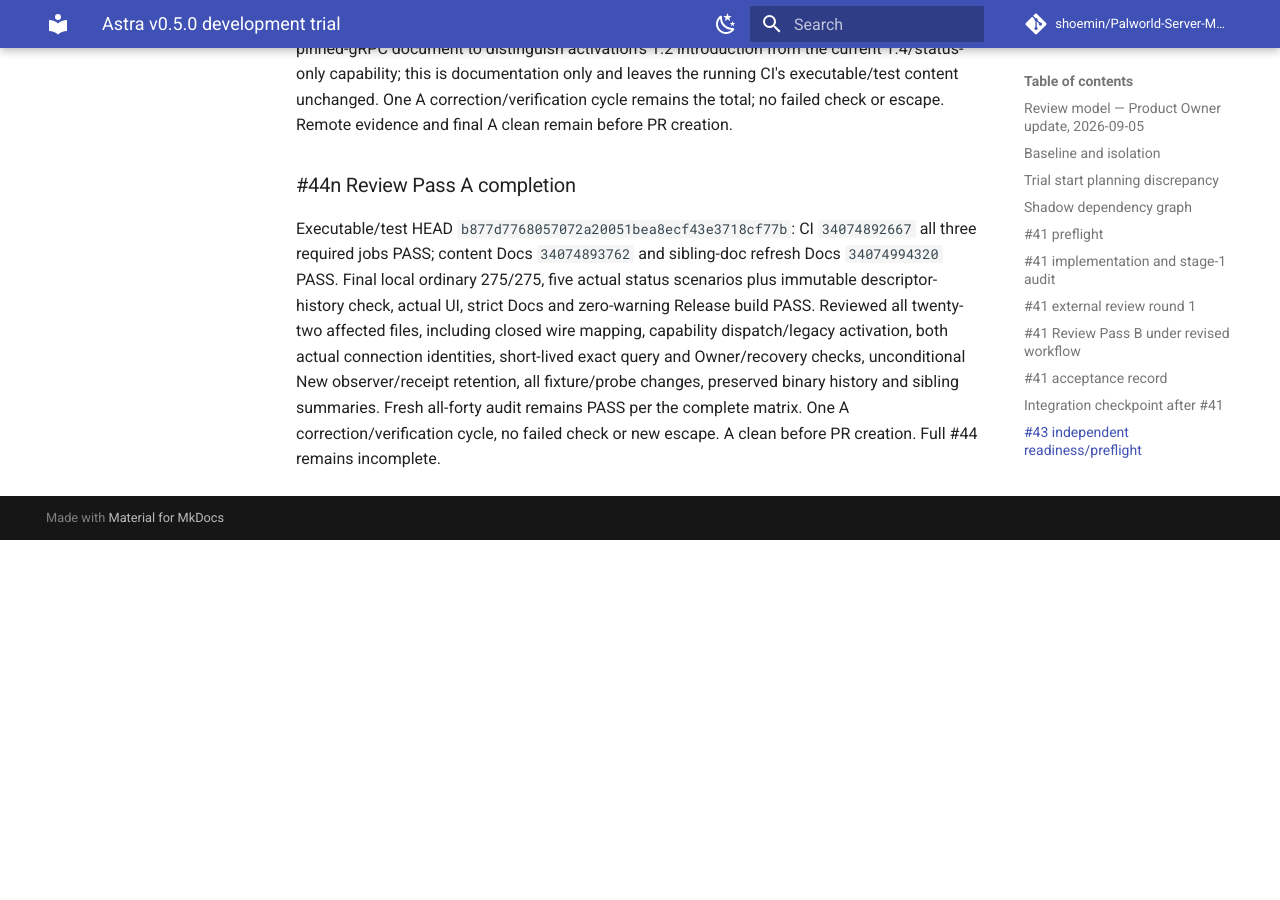
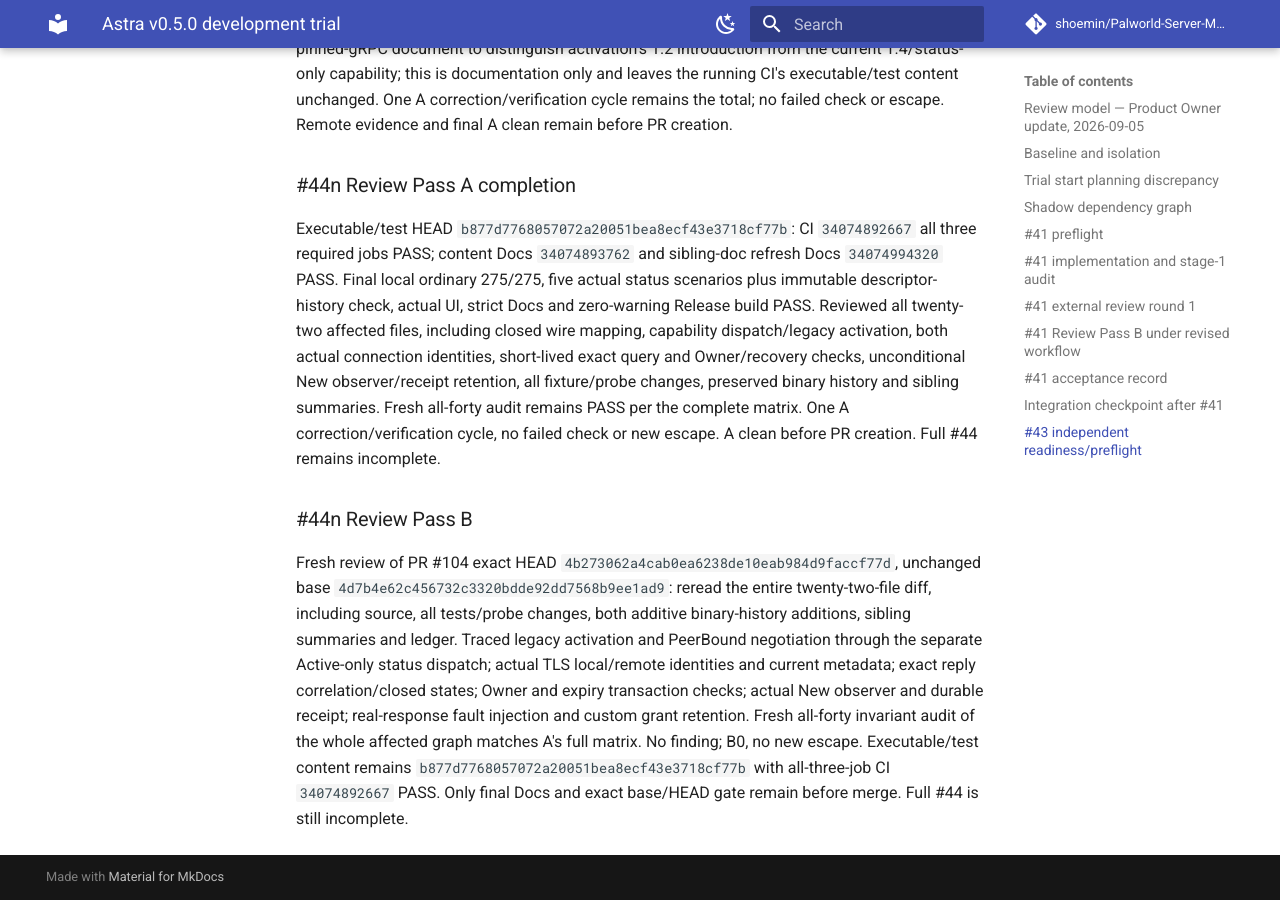
Before and after one commit to shoemin/Palworld-Server-Manager, an MkDocs documentation site: the page built from docs/experiments/astra-v0.5.0-trial.md, in a window 1280 px wide and 900 px high, scrolled down 180789 px. Built offline with MkDocs 1.6.1 and Material for MkDocs 9.7.7, drawn with Linux system fonts in a browser that asks for light colours; comment, search, counter and statistics services are not loaded; before the commit the page ends 181329 px from its top, so only the background shows below that; part of the change alters nothing that is shown.

```diff
--- a/docs/experiments/astra-v0.5.0-trial.md
+++ b/docs/experiments/astra-v0.5.0-trial.md
@@ -1940,3 +1940,7 @@ Exact executable/test content `b877d77` passed final local 275/275 and the five
 ### #44n Review Pass A completion
 
 Executable/test HEAD `b877d7768057072a20051bea8ecf43e3718cf77b`: CI `34074892667` all three required jobs PASS; content Docs `34074893762` and sibling-doc refresh Docs `34074994320` PASS. Final local ordinary 275/275, five actual status scenarios plus immutable descriptor-history check, actual UI, strict Docs and zero-warning Release build PASS. Reviewed all twenty-two affected files, including closed wire mapping, capability dispatch/legacy activation, both actual connection identities, short-lived exact query and Owner/recovery checks, unconditional New observer/receipt retention, all fixture/probe changes, preserved binary history and sibling summaries. Fresh all-forty audit remains PASS per the complete matrix. One A correction/verification cycle, no failed check or new escape. A clean before PR creation. Full #44 remains incomplete.
+
+### #44n Review Pass B
+
+Fresh review of PR #104 exact HEAD `4b273062a4cab0ea6238de10eab984d9faccf77d`, unchanged base `4d7b4e62c456732c3320bdde92dd7568b9ee1ad9`: reread the entire twenty-two-file diff, including source, all tests/probe changes, both additive binary-history additions, sibling summaries and ledger. Traced legacy activation and PeerBound negotiation through the separate Active-only status dispatch; actual TLS local/remote identities and current metadata; exact reply correlation/closed states; Owner and expiry transaction checks; actual New observer and durable receipt; real-response fault injection and custom grant retention. Fresh all-forty invariant audit of the whole affected graph matches A's full matrix. No finding; B0, no new escape. Executable/test content remains `b877d7768057072a20051bea8ecf43e3718cf77b` with all-three-job CI `34074892667` PASS. Only final Docs and exact base/HEAD gate remain before merge. Full #44 is still incomplete.
```
